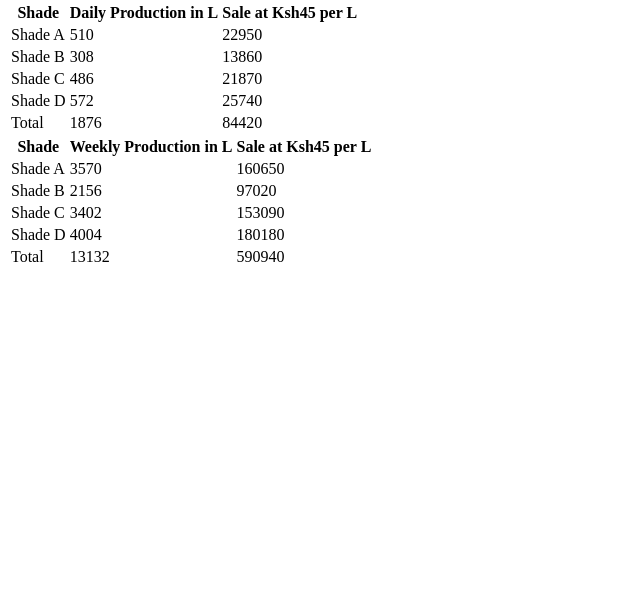
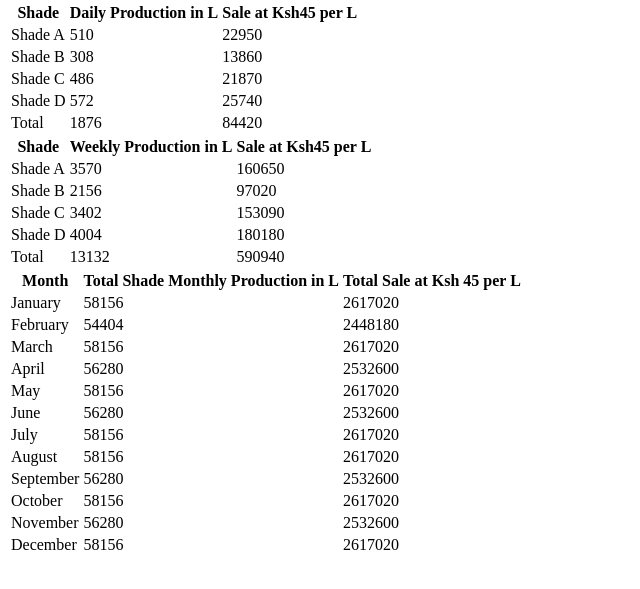
Before and after one commit to Mikmondi/Dairy-Business, a plain HTML site: page index.html in a window 1280 px wide. Shown: the part 79-668 px from the top of the page, without its empty margins (0-640 px from the left). Drawn offline with Linux system fonts and the light colour scheme.

Commit message:
Add table with monthly production and sales

```diff
--- a/index.html
+++ b/index.html
@@ -81,6 +81,75 @@
       </div>
       <div>
           <table>
+              <tr>
+                  <th>Month</th>
+                  <th>Total Shade Monthly Production in L</th>
+                  <th>Total Sale at Ksh 45 per L</th>
+              </tr>
+              <tr>
+                  <td>January</td>
+                  <td>58156</td>
+                  <td>2617020</td>
+              </tr>
+              <tr>
+                  <td>February</td>
+                  <td>54404</td>
+                  <td>2448180</td>
+              </tr>
+              <tr>
+                  <td>March</td>
+                  <td>58156</td>
+                  <td>2617020</td>
+              </tr>
+              <tr>
+                  <td>April</td>
+                  <td>56280</td>
+                  <td>2532600</td>
+              </tr>
+              <tr>
+                  <td>May</td>
+                  <td>58156</td>
+                  <td>2617020</td>
+              </tr>
+              <tr>
+                  <td>June</td>
+                  <td>56280</td>
+                  <td>2532600</td>
+              </tr>
+              <tr>
+                  <td>July</td>
+                  <td>58156</td>
+                  <td>2617020</td>
+              </tr>
+              <tr>
+                  <td>August</td>
+                  <td>58156</td>
+                  <td>2617020</td>
+              </tr>
+              <tr>
+                  <td>September</td>
+                  <td>56280</td>
+                  <td>2532600</td>
+              </tr>
+              <tr>
+                  <td>October</td>
+                  <td>58156</td>
+                  <td>2617020</td>
+              </tr>
+              <tr>
+                  <td>November</td>
+                  <td>56280</td>
+                  <td>2532600</td>
+              </tr>
+              <tr>
+                  <td>December</td>
+                  <td>58156</td>
+                  <td>2617020</td>
+              </tr>
+          </table>
+      </div>
+      <div>
+          <table>
 
           </table>
       </div>
```
